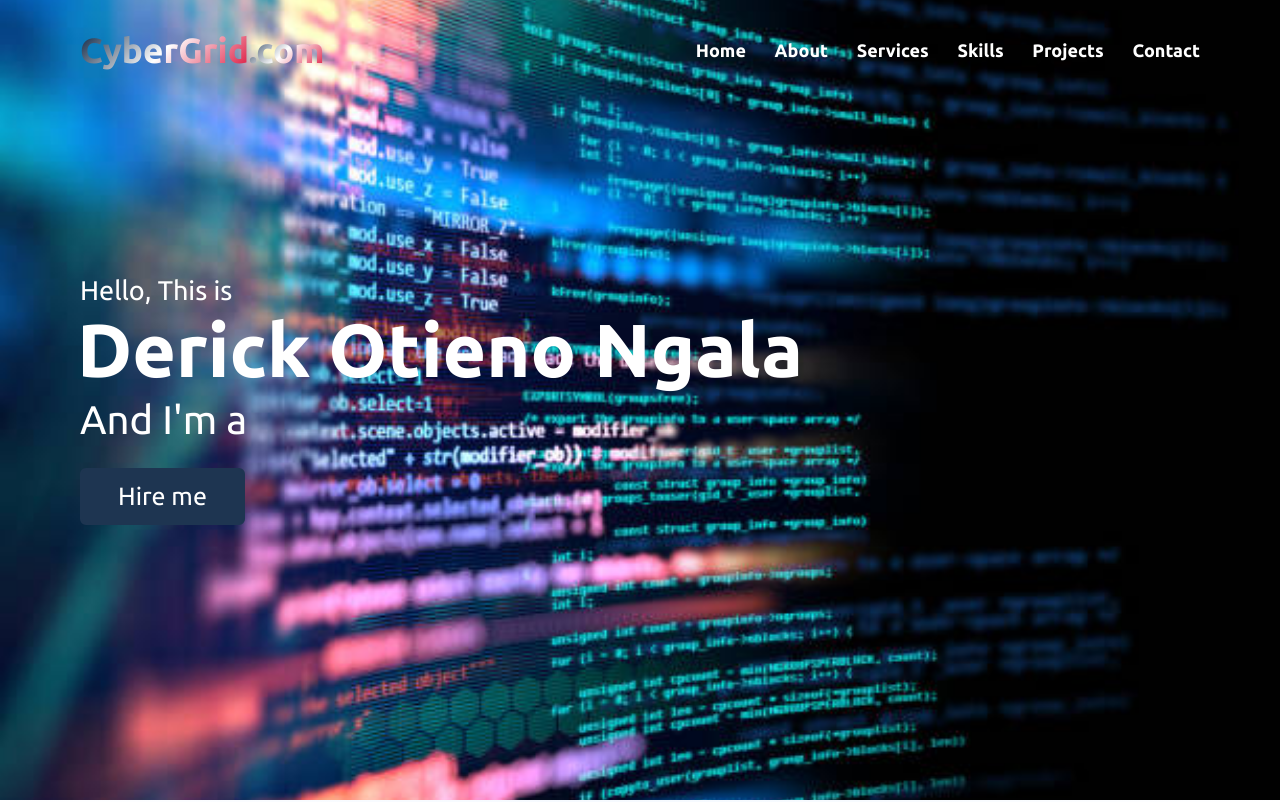
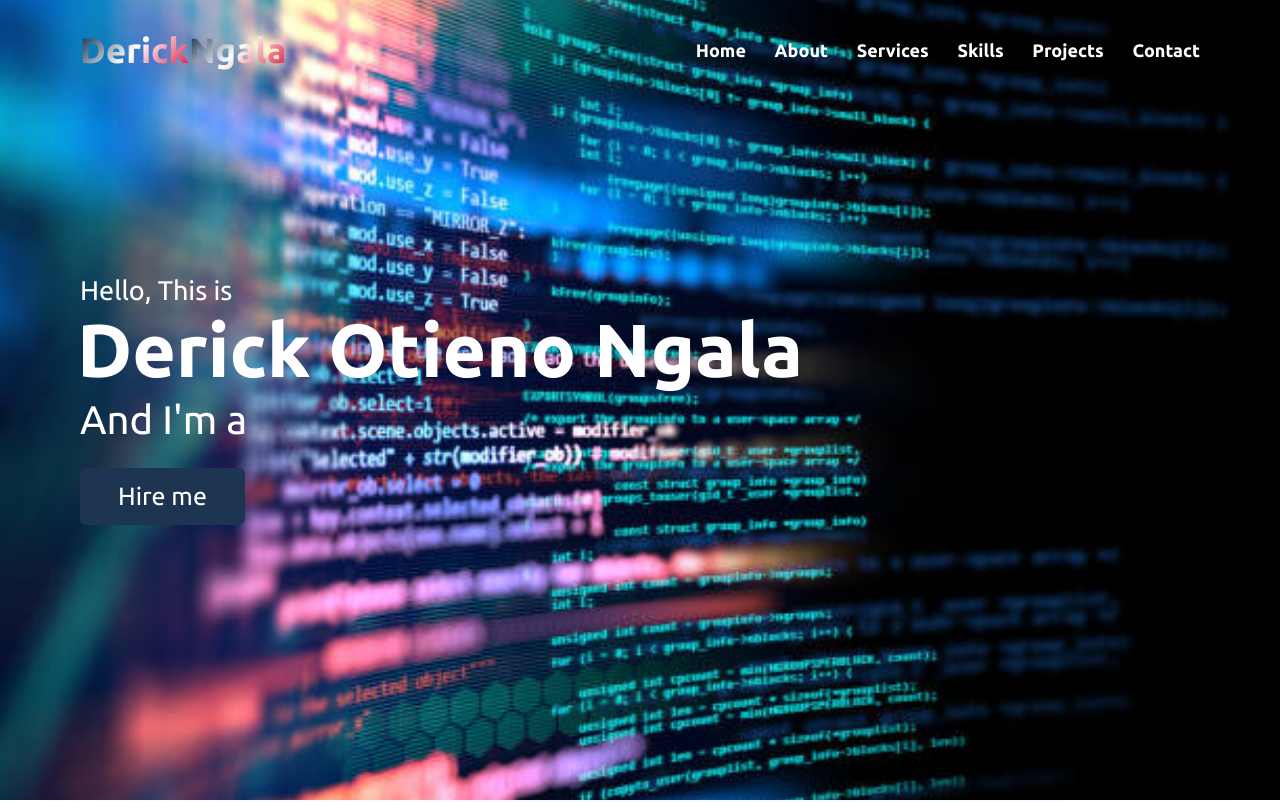
Before and after one commit to Horizontalelk/myprofile, a plain HTML site: page index.html in a window 1280 px wide. Shown: the top 802 px of the page. Drawn offline with nearby package versions, Linux system fonts and the light colour scheme.

Commit message:
Update index.html

```diff
--- a/index.html
+++ b/index.html
@@ -17,7 +17,7 @@
       <!-- Header -->
       <nav class="navbar">
         <div class="max-width">
-          <div class="logo"><a href="#"><span>CyberGrid</span><span>.com</span></a></div>
+          <div class="logo"><a href="#"><span>Derick</span><span>Ngala</span></a></div>
           <ul class="menu">
             <li><a href="#home" class="menu-btn"><strong>Home</strong></a></li>
             <li><a href="#about" class="menu-btn"><strong>About</strong></a></li>
```
